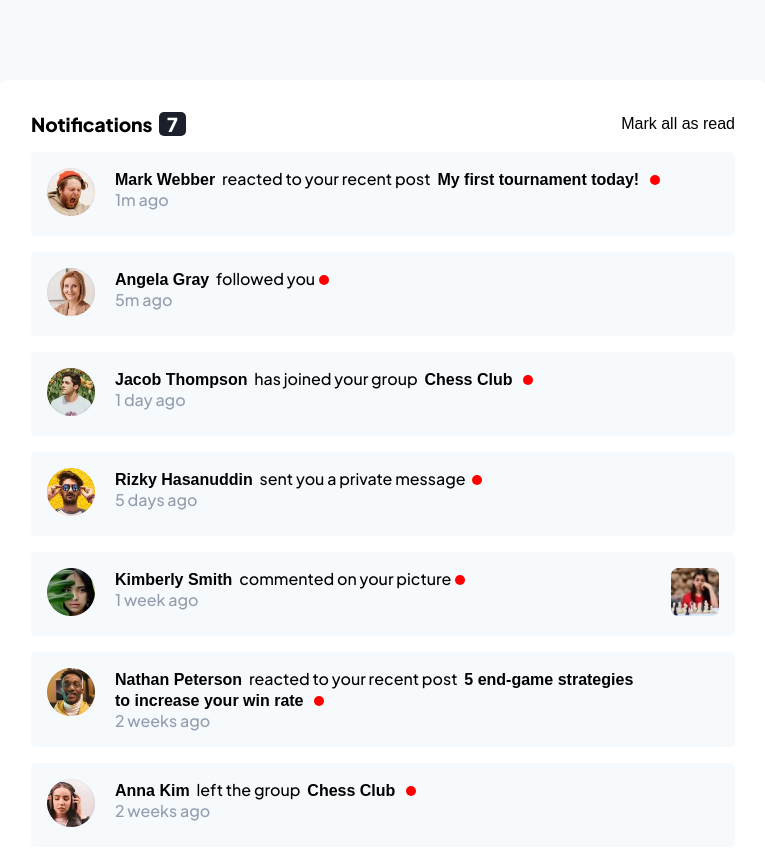
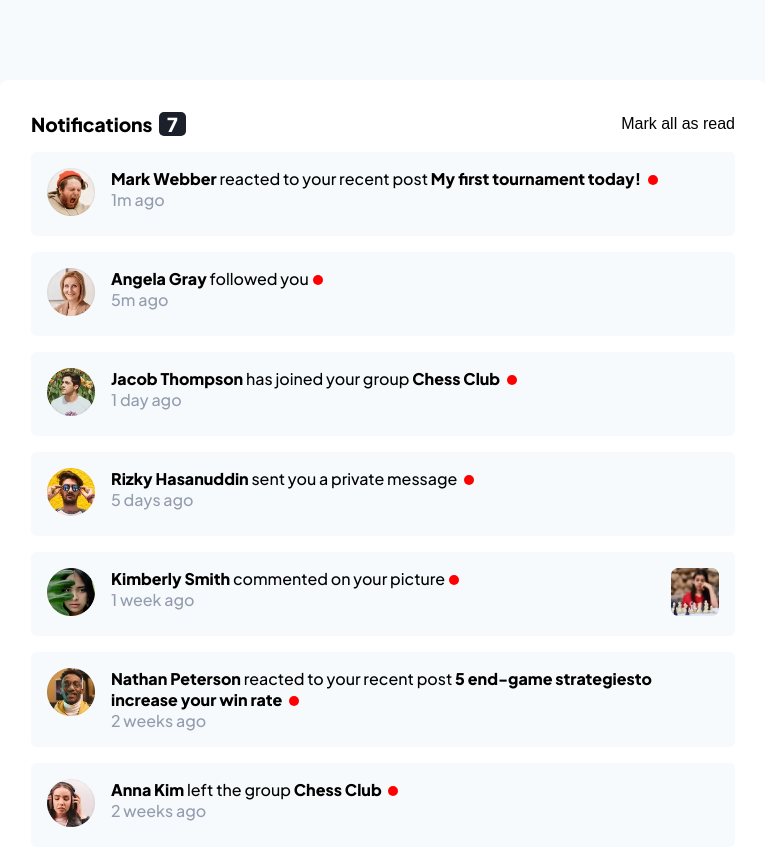
Before and after one commit to SebBudynski/notifications-page, a website: page index.html in a window 1280 px wide. Shown: the top 850 px of the page, without its empty margins (257-1022 px from the left). Drawn offline with Linux system fonts and the light colour scheme.

Commit message:
replace button with <strong> and <b> also clear JS form red-dot code

```diff
--- a/index.html
+++ b/index.html
@@ -33,8 +33,8 @@
           <div class="text">
             <div class="wrapper">
               <p>
-                <button>Mark Webber</button> reacted to your recent post
-                <button>My first tournament today!</button>
+                <strong>Mark Webber</strong> reacted to your recent post
+                <b>My first tournament today!</b>
               </p>
             </div>
             <p class="time">1m ago</p>
@@ -49,7 +49,7 @@
           </div>
           <div class="text">
             <div class="wrapper">
-              <p><button>Angela Gray</button> followed you</p>
+              <p><strong>Angela Gray</strong> followed you</p>
             </div>
             <p class="time">5m ago</p>
           </div>
@@ -64,8 +64,8 @@
           <div class="text">
             <div class="wrapper">
               <p>
-                <button>Jacob Thompson</button> has joined your group
-                <button>Chess Club</button>
+                <strong>Jacob Thompson</strong> has joined your group
+                <b>Chess Club</b>
               </p>
             </div>
             <p class="time">1 day ago</p>
@@ -81,7 +81,7 @@
           <div class="text" id="rizky">
             <div class="wrapper">
               <p>
-                <button>Rizky Hasanuddin</button> sent you a private message
+                <strong>Rizky Hasanuddin</strong> sent you a private message
               </p>
             </div>
             <p class="time">5 days ago</p>
@@ -101,7 +101,7 @@
           </div>
           <div class="text">
             <div class="wrapper">
-              <p><button>Kimberly Smith</button> commented on your picture</p>
+              <p><strong>Kimberly Smith</strong> commented on your picture</p>
             </div>
             <p class="time">1 week ago</p>
           </div>
@@ -123,9 +123,8 @@
           <div class="text">
             <div class="wrapper">
               <p>
-                <button>Nathan Peterson</button> reacted to your recent post
-                <button>5 end-game strategies</button>
-                <button>to increase your win rate</button>
+                <strong>Nathan Peterson</strong> reacted to your recent post
+                <b>5 end-game strategiesto increase your win rate</b>
               </p>
             </div>
             <p class="time">2 weeks ago</p>
@@ -138,8 +137,8 @@
           <div class="text">
             <div class="wrapper">
               <p>
-                <button>Anna Kim</button> left the group
-                <button>Chess Club</button>
+                <strong>Anna Kim</strong> left the group
+                <b>Chess Club</b>
               </p>
             </div>
             <p class="time">2 weeks ago</p>
--- a/index.scss
+++ b/index.scss
@@ -61,10 +61,6 @@ main {
     line-height: 1px;
   }
 
-  button {
-    margin: 0 0.25rem;
-  }
-
   p:first-of-type::after {
     content: "";
     background-color: red;
@@ -105,13 +101,11 @@ main {
 
 .time {
   color: $grayish-blue;
-  margin-left: 0.25rem;
 }
 
 button {
   border: none;
   background-color: inherit;
-  font-weight: 800;
   font-size: 1rem;
   cursor: pointer;
   &:hover {
@@ -137,6 +131,9 @@ button {
 
 .readed {
   background-color: inherit;
+  & p:first-of-type::after{
+    display: none;
+  }
 }
 
 #hidden {
@@ -168,9 +165,6 @@ button {
     padding: 0.5rem;
     gap: 0.5rem;
     margin-top: 0.5rem;
-    button {
-      font-size: 0.8rem;
-    }
   }
 
   .user-avatar img {
```
Also changed, not shown: index.css, 1 other file.
